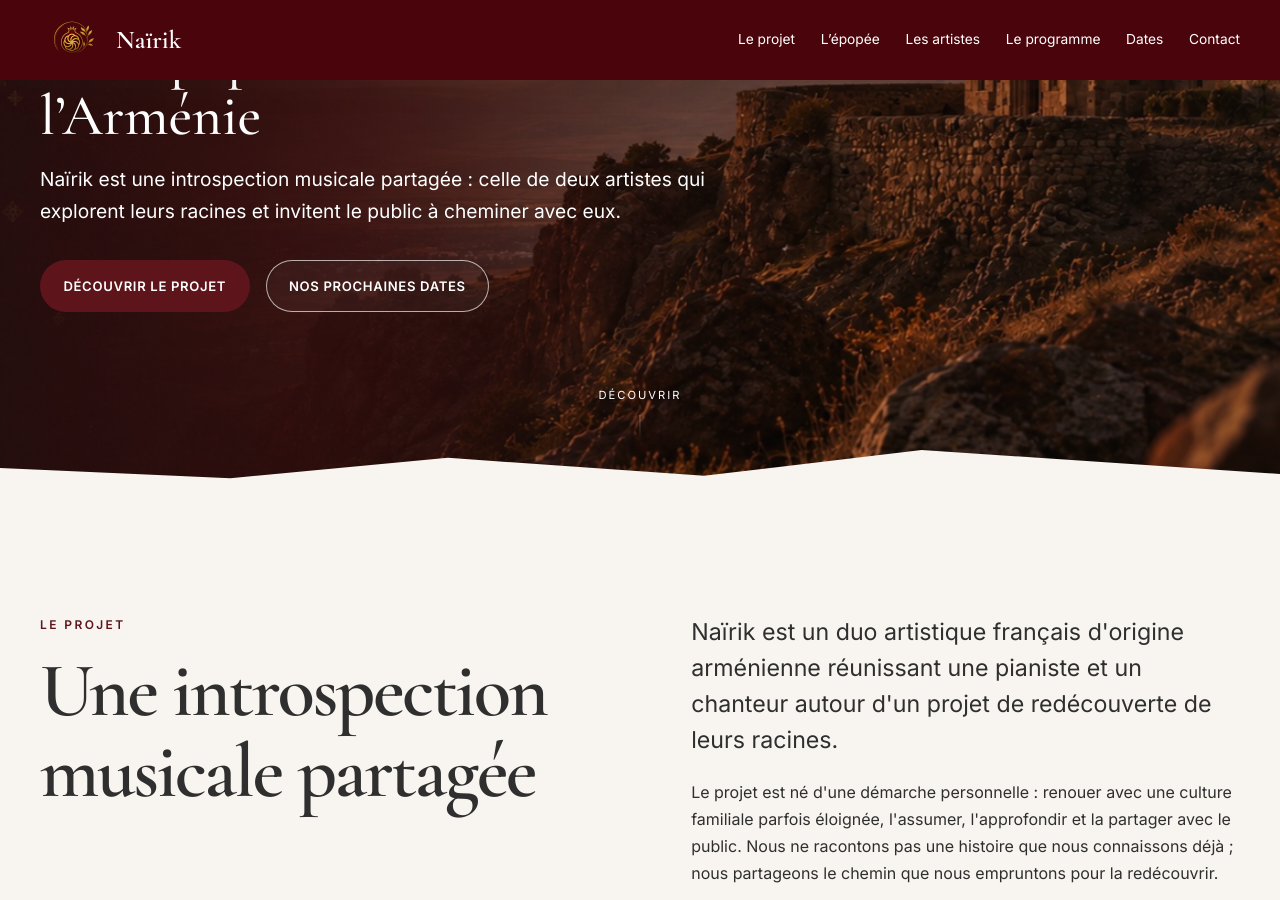
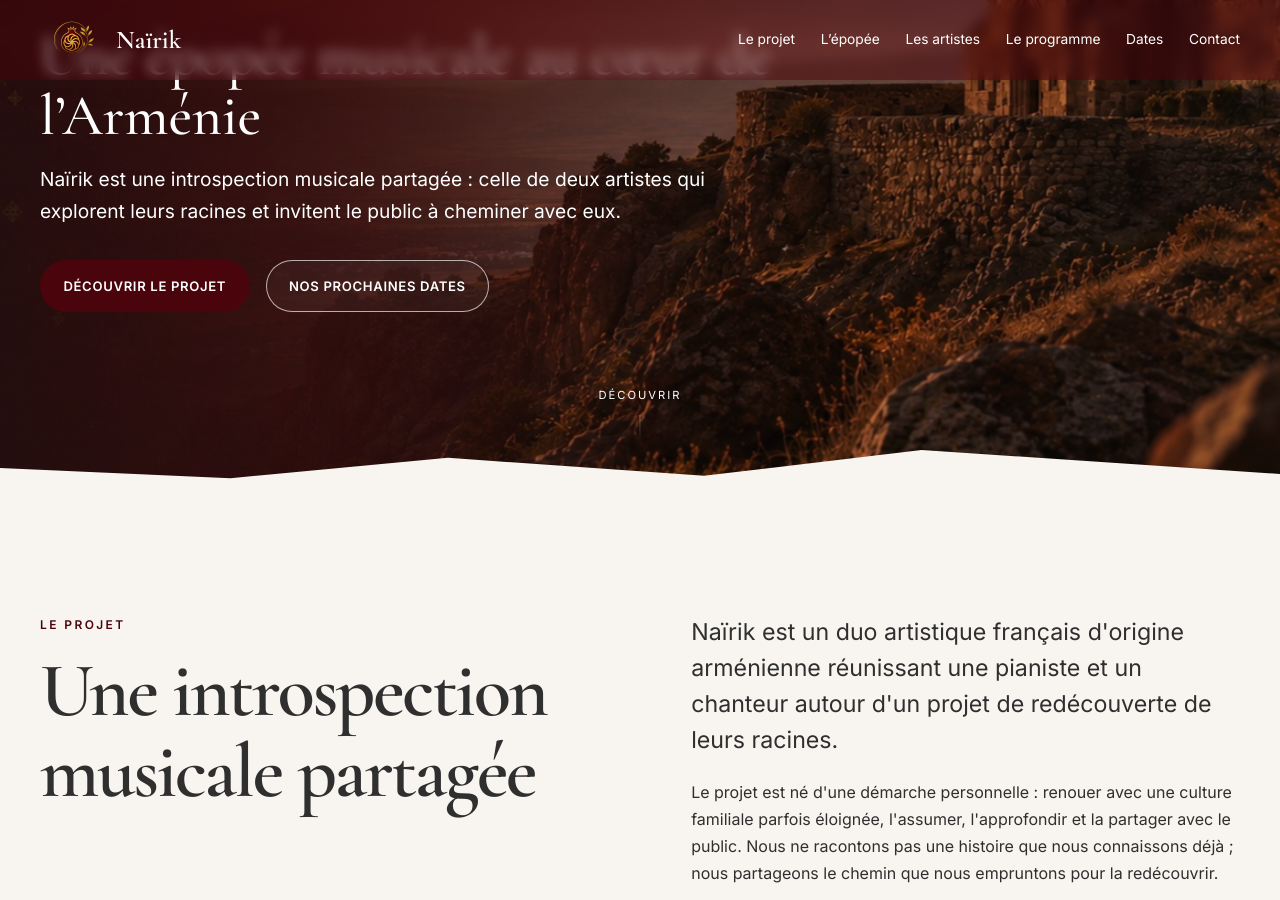
Before and after one commit to Deathura/deathura.github.io, a Jekyll site: the page nairik/index.html, which Jekyll copies as it is, in a window 1280 px wide and 900 px high, scrolled down 413 px. Built offline with Jekyll 4.4.1, drawn with Linux system fonts in a browser that asks for light colours.

Commit message:
fix issues through the codes and files

```diff
--- a/nairik/confidentialite.html
+++ b/nairik/confidentialite.html
@@ -92,7 +92,6 @@
                 <p><a class="button button-primary" href="index.html#contact">Formulaire de contact</a></p>
             </div>
         </div>
-        </div>
     </main>
 </body>
 
--- a/nairik/css/style.css
+++ b/nairik/css/style.css
@@ -39,7 +39,6 @@ button { cursor: pointer; }
 }
 
 h1, h2, h3 {
-  /* color: var(--color-gold); */
   margin: 0 0 1rem;
   font-family: var(--font-title);
   font-weight: 600;
@@ -59,7 +58,7 @@ p { margin: 0 0 1.25rem; }
 .lead { font-size: clamp(1.2rem, 2vw, 1.45rem); line-height: 1.55; }
 .eyebrow {
   margin-bottom: 1rem;
-  color: var(--color-terracotta);
+  color: var(--color-pomegranate);
   font-size: 0.75rem;
   font-weight: 600;
   letter-spacing: 0.2em;
@@ -73,15 +72,14 @@ p { margin: 0 0 1.25rem; }
   z-index: 100;
   height: var(--header-height);
   color: var(--color-white);
-  transition: background var(--transition-base), box-shadow var(--transition-base), color var(--transition-base);
-}
-.site-header.is-scrolled {
-  /* color: var(--color-anthracite);
-  background: rgba(248, 245, 240, 0.93); */
-  color: var(--color-white);
-  background: var(--color-pomegranate);
-  box-shadow: 0 0.5rem 2rem rgba(47,47,47,0.08);
-  backdrop-filter: blur(14px);
+  --header-progress: 0;
+  background-color: rgba(var(--color-pomegranate-rgb), var(--header-progress));
+  box-shadow: 0 0.5rem 2rem rgba(47, 47, 47, calc(0.08 * var(--header-progress)));
+  backdrop-filter: blur(calc(14px * var(--header-progress)));
+  transition:
+    background-color 0.15s linear,
+    box-shadow 0.15s linear,
+    backdrop-filter 0.15s linear;
 }
 .header-inner { display: flex; align-items: center; justify-content: space-between; height: 100%; }
 .brand { display: inline-flex; align-items: center; gap: 0.75rem; font-family: var(--font-title); }
@@ -145,8 +143,7 @@ p { margin: 0 0 1.25rem; }
   transition: transform var(--transition-fast), background var(--transition-fast), color var(--transition-fast), border var(--transition-fast);
 }
 .button:hover { transform: translateY(-2px); }
-.button-primary { color: var(--color-white); background: var(--color-terracotta); }
-/* .button-primary { color: var(--color-white); background: var(--color-pomegranate); } */
+.button-primary { color: var(--color-white); background: var(--color-pomegranate); }
 .button-primary:hover { background: #8f4c39; }
 .button-ghost { color: var(--color-white); border-color: rgba(255,255,255,.65); background: rgba(255,255,255,.04); }
 .button-ghost:hover { color: var(--color-anthracite); background: var(--color-white); }
@@ -186,8 +183,8 @@ p { margin: 0 0 1.25rem; }
 .journey-line { position: relative; display: grid; grid-template-columns: repeat(4, 1fr); gap: 2rem; margin: 4rem 0 0; padding: 0; list-style: none; }
 .journey-line::before { content: ""; position: absolute; top: 1.3rem; right: 4%; left: 4%; height: 1px; background: linear-gradient(90deg, transparent, var(--color-gold), transparent); }
 .journey-step { position: relative; padding-top: 3.5rem; }
-.journey-step::before { content: ""; position: absolute; top: .95rem; left: 0; width: .7rem; aspect-ratio: 1; border: 3px solid var(--color-ivory); border-radius: 50%; background: var(--color-terracotta); box-shadow: 0 0 0 1px var(--color-terracotta); }
-.journey-index { color: var(--color-terracotta); font-size: .72rem; letter-spacing: .15em; }
+.journey-step::before { content: ""; position: absolute; top: .95rem; left: 0; width: .7rem; aspect-ratio: 1; border: 3px solid var(--color-ivory); border-radius: 50%; background: var(--color-pomegranate); box-shadow: 0 0 0 1px var(--color-pomegranate); }
+.journey-index { color: var(--color-pomegranate); font-size: .72rem; letter-spacing: .15em; }
 .journey-step h3 { margin-top: .7rem; }
 
 /* Cartes artistes */
@@ -209,7 +206,7 @@ p { margin: 0 0 1.25rem; }
 .dates-list { border-top: 1px solid var(--color-border); }
 .date-card { display: grid; grid-template-columns: 1.1fr 1fr auto; gap: 2rem; align-items: center; padding: 2rem 0; border-bottom: 1px solid var(--color-border); }
 .date-card time { display: flex; align-items: baseline; gap: .8rem; color: var(--color-text-muted); text-transform: uppercase; letter-spacing: .12em; font-size: .72rem; }
-.date-card time span { color: var(--color-terracotta); font-family: var(--font-title); font-size: 3.5rem; line-height: 1; }
+.date-card time span { color: var(--color-pomegranate); font-family: var(--font-title); font-size: 3.5rem; line-height: 1; }
 .date-card h3 { margin: 0; }
 .date-card p { margin: 0; color: var(--color-text-muted); }
 .dates-note { margin-top: 2rem; text-align: center; color: var(--color-text-muted); font-style: italic; }
@@ -226,7 +223,7 @@ p { margin: 0 0 1.25rem; }
 .form-note { margin: 1rem 0 0; color: var(--color-text-muted); font-size: .75rem; }
 
 /* Footer */
-.site-footer { padding-block: 4rem; color: rgba(255,255,255,.75); background: var(--color-pomegranate);; }
+.site-footer { padding-block: 4rem; color: rgba(255,255,255,.75); background: var(--color-pomegranate); }
 .footer-inner { display: grid; grid-template-columns: 1.2fr 1fr auto; gap: 3rem; align-items: end; }
 .footer-brand { margin-bottom: 1rem; color: var(--color-white); }
 .site-footer nav { display: grid; gap: .55rem; }
--- a/nairik/css/variables.css
+++ b/nairik/css/variables.css
@@ -1,6 +1,5 @@
 :root {
   /* Couleurs principales */
-  --color-terracotta: #5e141b;
   --color-sand: #E9D8C3;
   --color-stone: #8B847A;
   --color-ivory: #F8F5F0;
@@ -33,5 +32,6 @@
   --transition-base: 320ms ease;
 
   /* Ajout perso */
-  --color-pomegranate: #4A040B;
+  --color-pomegranate: #4A040B; /* 5e141b */
+  --color-pomegranate-rgb: 74, 4, 11; /* même couleur, format r,g,b pour rgba() */
 }
--- a/nairik/index.html
+++ b/nairik/index.html
@@ -4,7 +4,7 @@
 <head>
   <meta charset="UTF-8">
   <meta name="viewport" content="width=device-width, initial-scale=1.0">
-  <meta name="theme-color" content="#A65A44">
+  <meta name="theme-color" content="#4A040B">
 
   <title>Naïrik — L'épopée arménienne</title>
   <meta name="description"
@@ -20,7 +20,7 @@
   <meta property="og:url" content="https://deathura.github.io/nairik/">
   <meta property="og:image" content="https://deathura.github.io/nairik/assets/images/share_img.png">
 
-  <link rel="icon" href="assets/icons/favicon.ico" type="image/svg+xml">
+  <link rel="icon" href="assets/icons/favicon.ico" type="image/x-icon">
 
   <link rel="preconnect" href="https://fonts.googleapis.com">
   <link rel="preconnect" href="https://fonts.gstatic.com" crossorigin>
@@ -109,7 +109,7 @@
           </p>
           <p>À travers une forme élégante et accessible, Naïrik relie exigence artistique, transmission culturelle et
             plaisir du concert. C'est une invitation adressée à chacun, qu'il soit d'origine arménienne ou simplement
-            curieux de découvrir cette culture et sa musique</P>
+            curieux de découvrir cette culture et sa musique</p>
         </div>
       </div>
     </section>
--- a/nairik/js/main.js
+++ b/nairik/js/main.js
@@ -27,15 +27,23 @@
 
   const updateHeader = () => {
     if (!header) return;
-    header.classList.toggle('is-scrolled', window.scrollY > 24);
+    const project = document.getElementById('project');
+    const end = project ? project.offsetTop : window.innerHeight;
+
+    // Progression 0 → 1 entre le haut de page et le tag #project
+    const progress = Math.min(Math.max(window.scrollY / end, 0), 1);
+
+    header.style.setProperty('--header-progress', progress);
   };
+
+  const sectionNavAlias = { armenia: 'project' };
 
   const updateActiveLink = () => {
     const offset = window.scrollY + window.innerHeight * 0.35;
     let currentId = '';
 
     sections.forEach((section) => {
-      if (section.offsetTop <= offset) currentId = section.id;
+      if (section.offsetTop <= offset) currentId = sectionNavAlias[section.id] || section.id;
     });
 
     navLinks.forEach((link) => {
```
